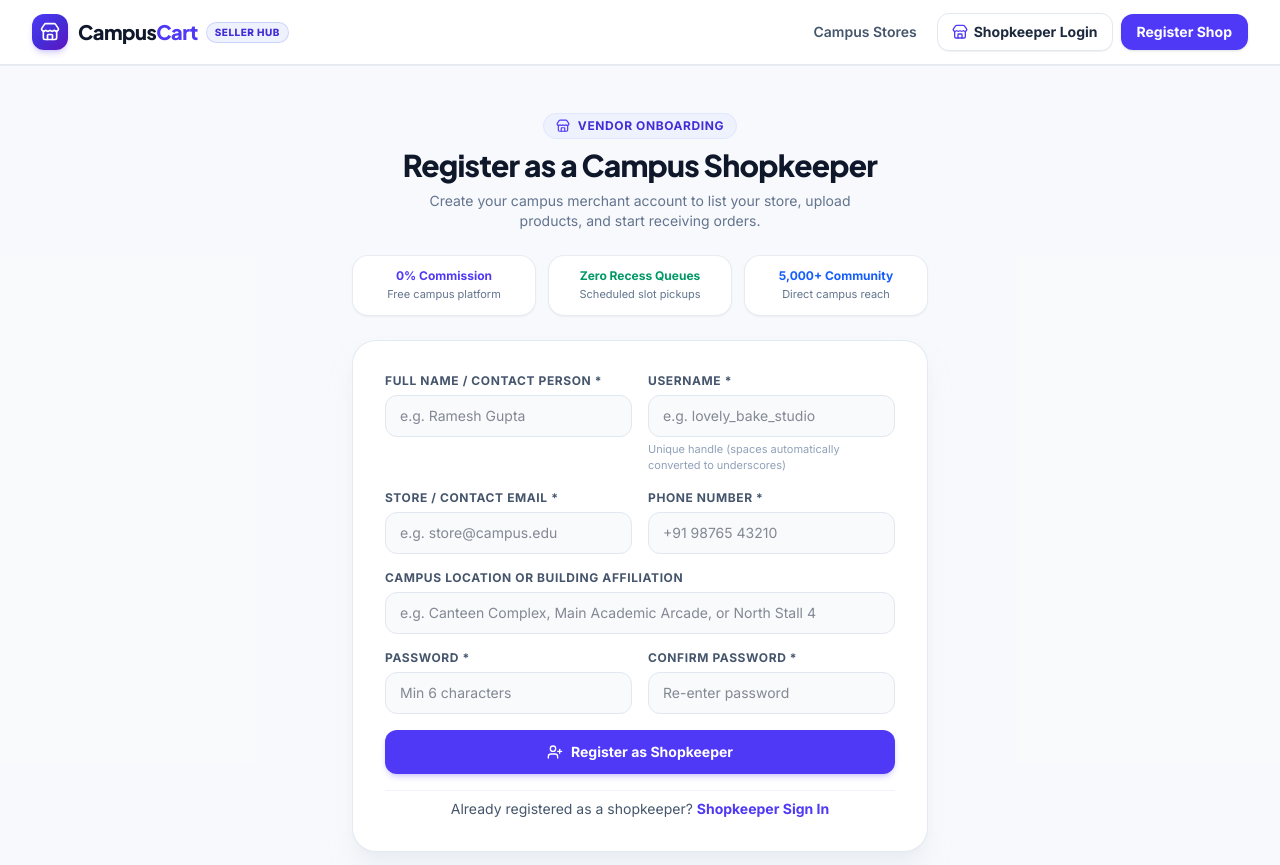
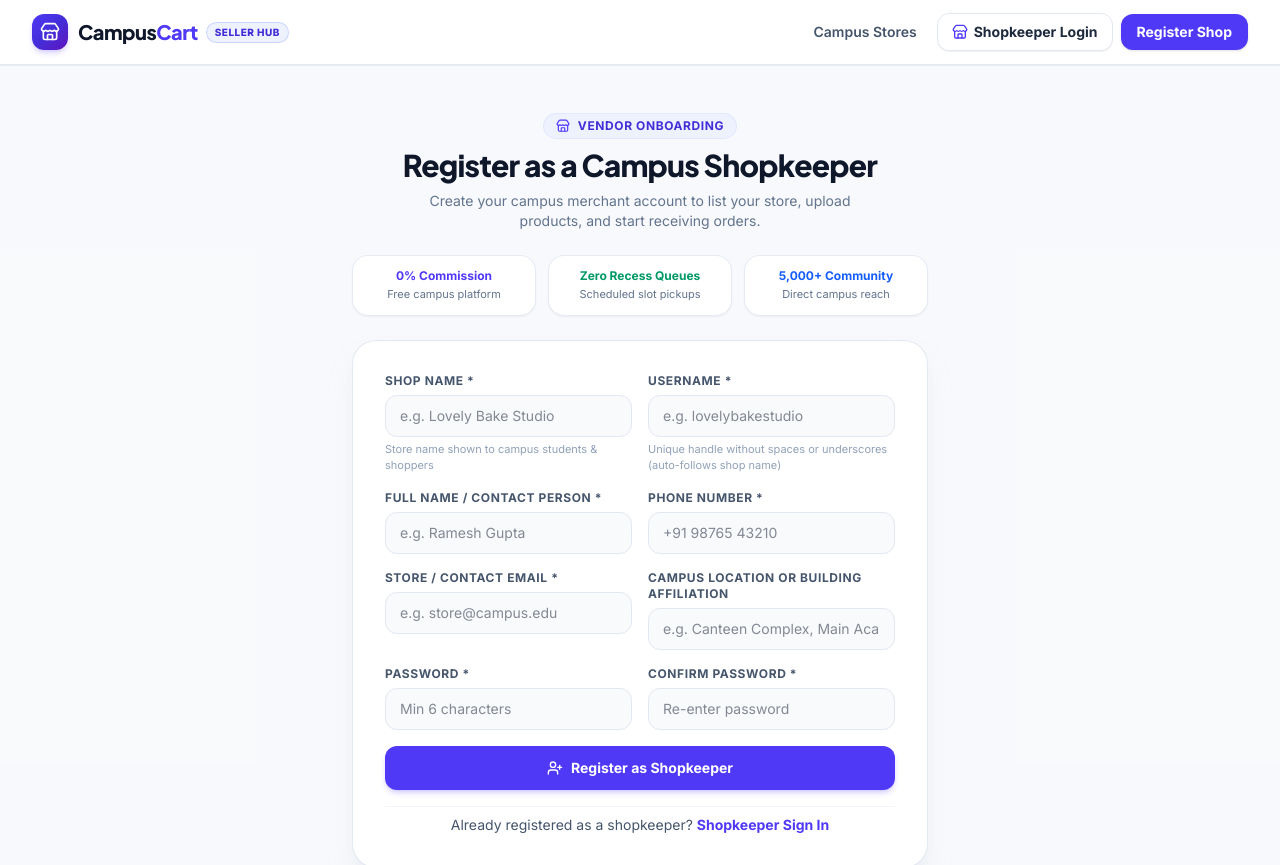
Before and after one commit to ankityadav281/CampusCart, a React (Vite) app in the folder frontend/: page /shopkeeper/register in a window 1280 px wide. Shown: the top 865 px of the page. Built offline with nearby package versions, Linux system fonts and the light colour scheme; no server answers.

Commit message:
Add shop_name input and auto-derive username without underscores

```diff
--- a/frontend/src/pages/ShopkeeperRegisterPage.jsx
+++ b/frontend/src/pages/ShopkeeperRegisterPage.jsx
@@ -7,6 +7,7 @@ import { getErrorMessage } from '../services/api';
 
 export default function ShopkeeperRegisterPage() {
   const [formData, setFormData] = useState({
+    shop_name: '',
     full_name: '',
     username: '',
     email: '',
@@ -15,6 +16,7 @@ export default function ShopkeeperRegisterPage() {
     password: '',
     confirm_password: '',
   });
+  const [usernameTouched, setUsernameTouched] = useState(false);
   const [loading, setLoading] = useState(false);
   const [fieldErrors, setFieldErrors] = useState({});
   const [generalError, setGeneralError] = useState('');
@@ -22,6 +24,40 @@ export default function ShopkeeperRegisterPage() {
   const { registerShopkeeper } = useAuth();
   const toast = useToast();
   const navigate = useNavigate();
+
+  const handleShopNameChange = (e) => {
+    const val = e.target.value;
+    setFormData((prev) => {
+      const updated = { ...prev, shop_name: val };
+      if (!usernameTouched) {
+        // Automatically follows shop name without underscore
+        updated.username = val.toLowerCase().replace(/[^a-z0-9]/g, '');
+      }
+      return updated;
+    });
+    if (fieldErrors.shop_name) {
+      setFieldErrors((prev) => ({ ...prev, shop_name: null }));
+    }
+    if (fieldErrors.username && !usernameTouched) {
+      setFieldErrors((prev) => ({ ...prev, username: null }));
+    }
+    if (generalError) setGeneralError('');
+  };
+
+  const handleUsernameChange = (e) => {
+    const rawVal = e.target.value;
+    const cleaned = rawVal.toLowerCase().replace(/[\s_]+/g, '').replace(/[^a-z0-9.@+-]/g, '');
+    if (!cleaned) {
+      setUsernameTouched(false);
+    } else {
+      setUsernameTouched(true);
+    }
+    setFormData((prev) => ({ ...prev, username: cleaned }));
+    if (fieldErrors.username) {
+      setFieldErrors((prev) => ({ ...prev, username: null }));
+    }
+    if (generalError) setGeneralError('');
+  };
 
   const handleChange = (e) => {
     const { name, value } = e.target;
@@ -39,6 +75,20 @@ export default function ShopkeeperRegisterPage() {
     setGeneralError('');
     setFieldErrors({});
 
+    if (!formData.shop_name.trim()) {
+      const msg = 'Please enter your shop name.';
+      setFieldErrors({ shop_name: msg });
+      setGeneralError(msg);
+      toast.error(msg);
+      return;
+    }
+    if (!formData.username.trim()) {
+      const msg = 'Please enter a username.';
+      setFieldErrors({ username: msg });
+      setGeneralError(msg);
+      toast.error(msg);
+      return;
+    }
     if (formData.password !== formData.confirm_password) {
       const msg = 'Passwords do not match.';
       setFieldErrors({ confirm_password: msg });
@@ -122,6 +172,52 @@ export default function ShopkeeperRegisterPage() {
             <div className="grid grid-cols-1 sm:grid-cols-2 gap-4">
               <div>
                 <label className="block text-xs font-bold uppercase tracking-wider text-slate-600 mb-1.5">
+                  Shop Name *
+                </label>
+                <input
+                  type="text"
+                  required
+                  name="shop_name"
+                  value={formData.shop_name}
+                  onChange={handleShopNameChange}
+                  placeholder="e.g. Lovely Bake Studio"
+                  className={`w-full px-3.5 py-2.5 rounded-xl bg-slate-50 border ${
+                    fieldErrors.shop_name ? 'border-rose-400 focus:border-rose-500' : 'border-slate-200 focus:border-indigo-500'
+                  } focus:bg-white outline-none text-sm transition-all`}
+                />
+                {fieldErrors.shop_name ? (
+                  <p className="text-xs text-rose-600 font-semibold mt-1">{fieldErrors.shop_name}</p>
+                ) : (
+                  <p className="text-[11px] text-slate-400 mt-1">Store name shown to campus students & shoppers</p>
+                )}
+              </div>
+
+              <div>
+                <label className="block text-xs font-bold uppercase tracking-wider text-slate-600 mb-1.5">
+                  Username *
+                </label>
+                <input
+                  type="text"
+                  required
+                  name="username"
+                  value={formData.username}
+                  onChange={handleUsernameChange}
+                  placeholder="e.g. lovelybakestudio"
+                  className={`w-full px-3.5 py-2.5 rounded-xl bg-slate-50 border ${
+                    fieldErrors.username ? 'border-rose-400 focus:border-rose-500' : 'border-slate-200 focus:border-indigo-500'
+                  } focus:bg-white outline-none text-sm transition-all`}
+                />
+                {fieldErrors.username ? (
+                  <p className="text-xs text-rose-600 font-semibold mt-1">{fieldErrors.username}</p>
+                ) : (
+                  <p className="text-[11px] text-slate-400 mt-1">Unique handle without spaces or underscores (auto-follows shop name)</p>
+                )}
+              </div>
+            </div>
+
+            <div className="grid grid-cols-1 sm:grid-cols-2 gap-4">
+              <div>
+                <label className="block text-xs font-bold uppercase tracking-wider text-slate-600 mb-1.5">
                   Full Name / Contact Person *
                 </label>
                 <input
@@ -142,23 +238,21 @@ export default function ShopkeeperRegisterPage() {
 
               <div>
                 <label className="block text-xs font-bold uppercase tracking-wider text-slate-600 mb-1.5">
-                  Username *
+                  Phone Number *
                 </label>
                 <input
-                  type="text"
+                  type="tel"
                   required
-                  name="username"
-                  value={formData.username}
+                  name="phone"
+                  value={formData.phone}
                   onChange={handleChange}
-                  placeholder="e.g. lovely_bake_studio"
+                  placeholder="+91 98765 43210"
                   className={`w-full px-3.5 py-2.5 rounded-xl bg-slate-50 border ${
-                    fieldErrors.username ? 'border-rose-400 focus:border-rose-500' : 'border-slate-200 focus:border-indigo-500'
+                    fieldErrors.phone ? 'border-rose-400 focus:border-rose-500' : 'border-slate-200 focus:border-indigo-500'
                   } focus:bg-white outline-none text-sm transition-all`}
                 />
-                {fieldErrors.username ? (
-                  <p className="text-xs text-rose-600 font-semibold mt-1">{fieldErrors.username}</p>
-                ) : (
-                  <p className="text-[11px] text-slate-400 mt-1">Unique handle (spaces automatically converted to underscores)</p>
+                {fieldErrors.phone && (
+                  <p className="text-xs text-rose-600 font-semibold mt-1">{fieldErrors.phone}</p>
                 )}
               </div>
             </div>
@@ -186,37 +280,17 @@ export default function ShopkeeperRegisterPage() {
 
               <div>
                 <label className="block text-xs font-bold uppercase tracking-wider text-slate-600 mb-1.5">
-                  Phone Number *
+                  Campus Location or Building Affiliation
                 </label>
                 <input
-                  type="tel"
-                  required
-                  name="phone"
-                  value={formData.phone}
+                  type="text"
+                  name="department"
+                  value={formData.department}
                   onChange={handleChange}
-                  placeholder="+91 98765 43210"
-                  className={`w-full px-3.5 py-2.5 rounded-xl bg-slate-50 border ${
-                    fieldErrors.phone ? 'border-rose-400 focus:border-rose-500' : 'border-slate-200 focus:border-indigo-500'
-                  } focus:bg-white outline-none text-sm transition-all`}
+                  placeholder="e.g. Canteen Complex, Main Academic Arcade, or North Stall 4"
+                  className="w-full px-3.5 py-2.5 rounded-xl bg-slate-50 border border-slate-200 focus:bg-white focus:border-indigo-500 outline-none text-sm transition-all"
                 />
-                {fieldErrors.phone && (
-                  <p className="text-xs text-rose-600 font-semibold mt-1">{fieldErrors.phone}</p>
-                )}
               </div>
-            </div>
-
-            <div>
-              <label className="block text-xs font-bold uppercase tracking-wider text-slate-600 mb-1.5">
-                Campus Location or Building Affiliation
-              </label>
-              <input
-                type="text"
-                name="department"
-                value={formData.department}
-                onChange={handleChange}
-                placeholder="e.g. Canteen Complex, Main Academic Arcade, or North Stall 4"
-                className="w-full px-3.5 py-2.5 rounded-xl bg-slate-50 border border-slate-200 focus:bg-white focus:border-indigo-500 outline-none text-sm transition-all"
-              />
             </div>
 
             <div className="grid grid-cols-1 sm:grid-cols-2 gap-4">
```
Also changed, not shown: 2 other files (tests, documents, lock files or other folders).
